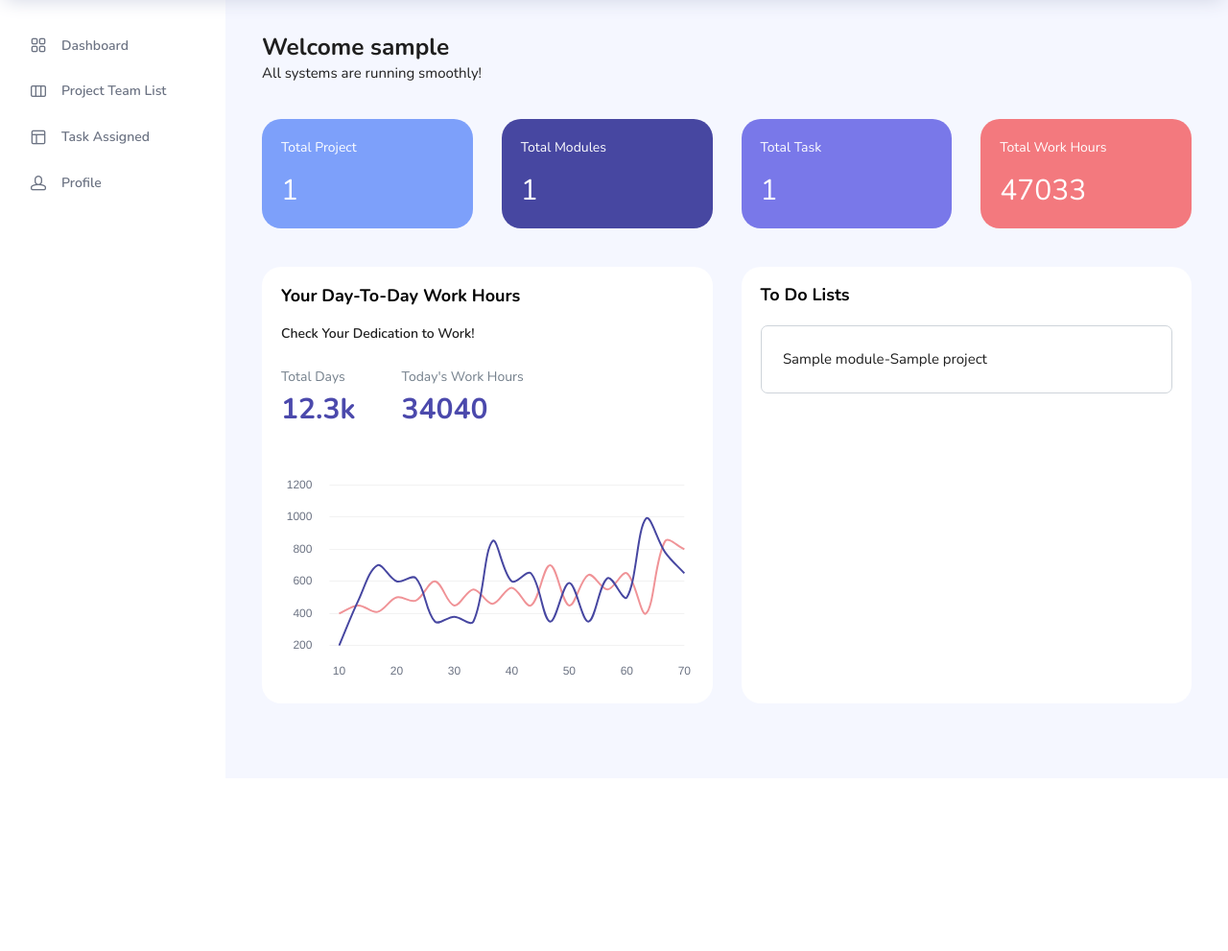
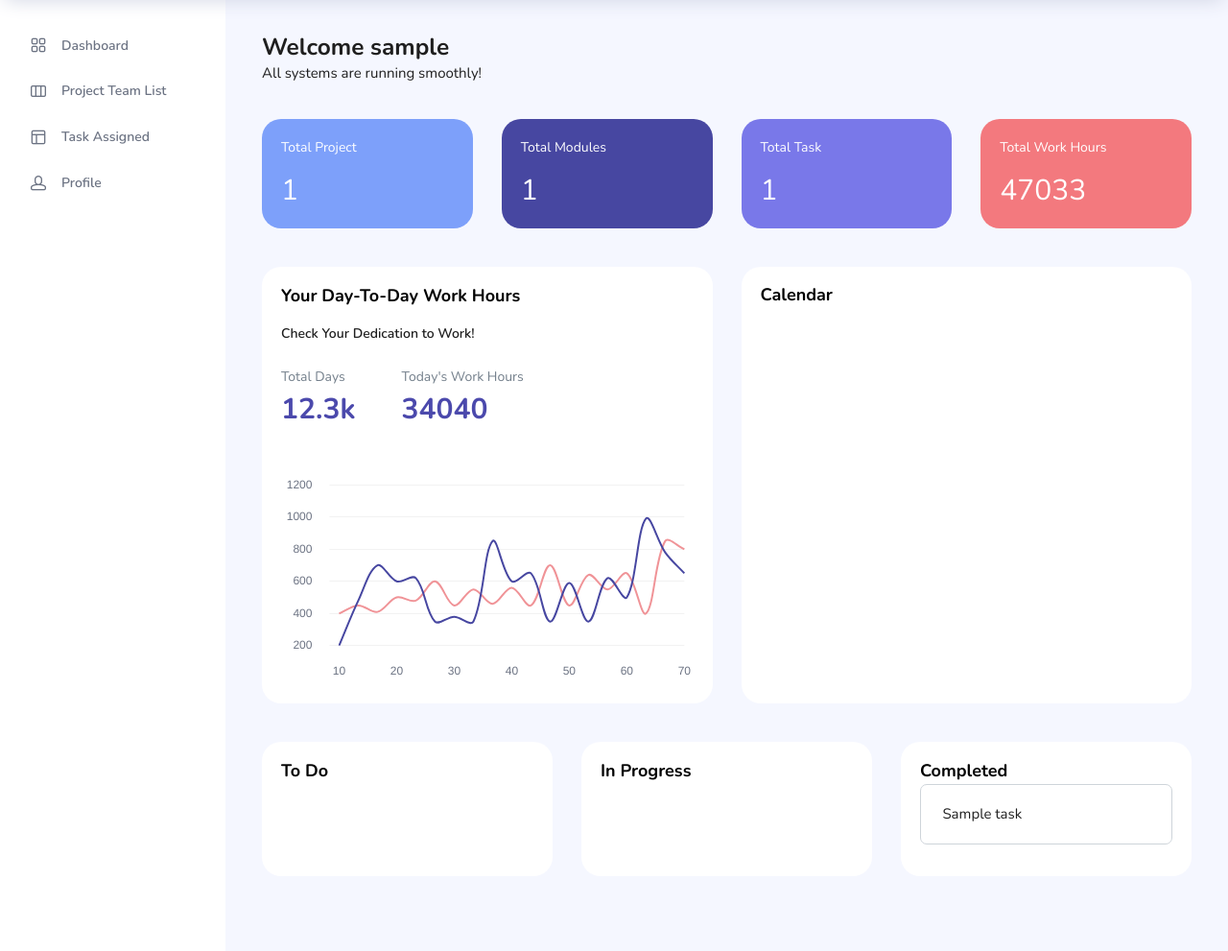
Before and after one commit to RushabhShahPrograms/timetracker_2023_Django, a Django app: page /user/developerpage/ in a window 1280 px wide. Shown: the part 61-1052 px from the top of the page at 96% size. Before the commit the page ends 765 px from the top, so only its background shows below. Run offline with Django 3.2, Linux system fonts and the light colour scheme; a user stored in the database is signed in; tables that the repository leaves empty hold one stand-in row (values such as "Sample post"); grey boxes marked "Sample" are stand-in pictures; style sheets or scripts are compiled from the project's sources; some libraries are stand-ins or nearby versions.

Commit message:
reforming developer page

```diff
--- a/timetracker/project/models.py
+++ b/timetracker/project/models.py
@@ -1,4 +1,5 @@
 #Project Models
+from datetime import timezone
 from django.db import models
 from user.models import User
 
@@ -63,6 +64,7 @@ class Project_Module(models.Model):
 # Project Task Class
 status_choice = (("Completed","Completed"),
                  ("Pending","Pending"),
+                 ("In Progress","In Progress"),
                  ("Cancelled","Cancelled"))
 priorityChoice=(
    ('High','High Priority'),
@@ -77,7 +79,9 @@ class Project_Task(models.Model):
    user= models.ForeignKey(User,on_delete=models.CASCADE,null=True,blank=True)
    task_estimated_hours = models.IntegerField()
    task_util_minutes = models.IntegerField()
-   status = models.CharField(choices=status_choice,max_length=100)
+   status = models.CharField(choices=status_choice,max_length=100, default='Pending')
+   start_time = models.DateTimeField(null=True, blank=True)
+   end_time = models.DateTimeField(null=True, blank=True)
 
    class Meta:
        db_table='project_task'
@@ -89,10 +93,10 @@ class Project_Task(models.Model):
 # Badge Class
 
 badgeChoice=(
-   ('IN','InProgress'),
-   ('QF','QuickFinisher'),
-   ('LL','LazyLoader'),
-   ('SU','SilentUser')
+   ('InProgress','InProgress'),
+   ('QuickFinisher','QuickFinisher'),
+   ('LazyLoader','LazyLoader'),
+   ('SilentUser','SilentUser')
 )
 class Badge(models.Model):
    badge = models.CharField(choices=badgeChoice,max_length=25)
--- a/timetracker/templates/user/developer_page.html
+++ b/timetracker/templates/user/developer_page.html
@@ -86,8 +86,8 @@
             <div class="col-md-6 grid-margin stretch-card">
               <div class="card">
 								<div class="card-body">
-									<h4 class="card-title">To Do Lists</h4>
-									<div class="list-wrapper pt-1">
+									<h4 class="card-title">Calendar</h4>
+									{% comment %} <div class="list-wrapper pt-1">
 										<ul class="d-flex flex-column-reverse todo-list todo-list-custom">
                       {% for modules in modules %}
                       <li>
@@ -97,11 +97,61 @@
 											</li>
                       {% endfor %}
 										</ul>
-                  </div>
+                  </div> {% endcomment %}
 								</div>
 							</div>
             </div>
           </div>
+            <div class="row">
+              <div class="col-md-4 grid-margin stretch-card">
+                <div class="card">
+                  <div class="card-body">
+                    <p class="card-title mb-0">To Do</p>
+                      <div class="list-wrapper pt-1">
+                        {% for task in tasks %}
+                        {% if task.status == "Pending" %}
+                        <ul class="d-flex flex-column-reverse todo-list todo-list-custom">
+                                <li>{{task.task_title}}</li>
+                        </ul>
+                        {% endif %}
+                        {% endfor %}
+                      </div>
+                  </div>
+                </div>
+              </div>
+              <div class="col-md-4 grid-margin stretch-card">
+                <div class="card">
+                  <div class="card-body">
+                    <p class="card-title mb-0">In Progress</p>
+                      <div class="list-wrapper pt-1">
+                        {% for task in tasks %}
+                        {% if task.status == "In Progress" %}
+                        <ul class="d-flex flex-column-reverse todo-list todo-list-custom">
+                                <li>{{task.task_title}}</li>
+                        </ul>
+                        {% endif %}
+                        {% endfor %}
+                      </div>
+                  </div>
+                </div>
+              </div>
+              <div class="col-md-4 grid-margin stretch-card">
+                <div class="card">
+                  <div class="card-body">
+                    <p class="card-title mb-0">Completed</p>
+                      <div class="list-wrapper pt-1">
+                        {% for task in tasks %}
+                        {% if task.status == "Completed" %}
+                        <ul class="d-flex flex-column-reverse todo-list todo-list-custom">
+                                <li>{{task.task_title}}</li>
+                        </ul>
+                        {% endif %}
+                        {% endfor %}
+                      </div>
+                  </div>
+                </div>
+              </div>
+            </div>
         </div>
           <!-- content-wrapper ends -->
       </div>
```
Also changed, not shown: timetracker/templates/project/user_task_list.html (+13 -9 lines), timetracker/project/migrations/0008_auto_20230406_2014.py (added), timetracker/project/migrations/0009_alter_badge_badge.py (added).
